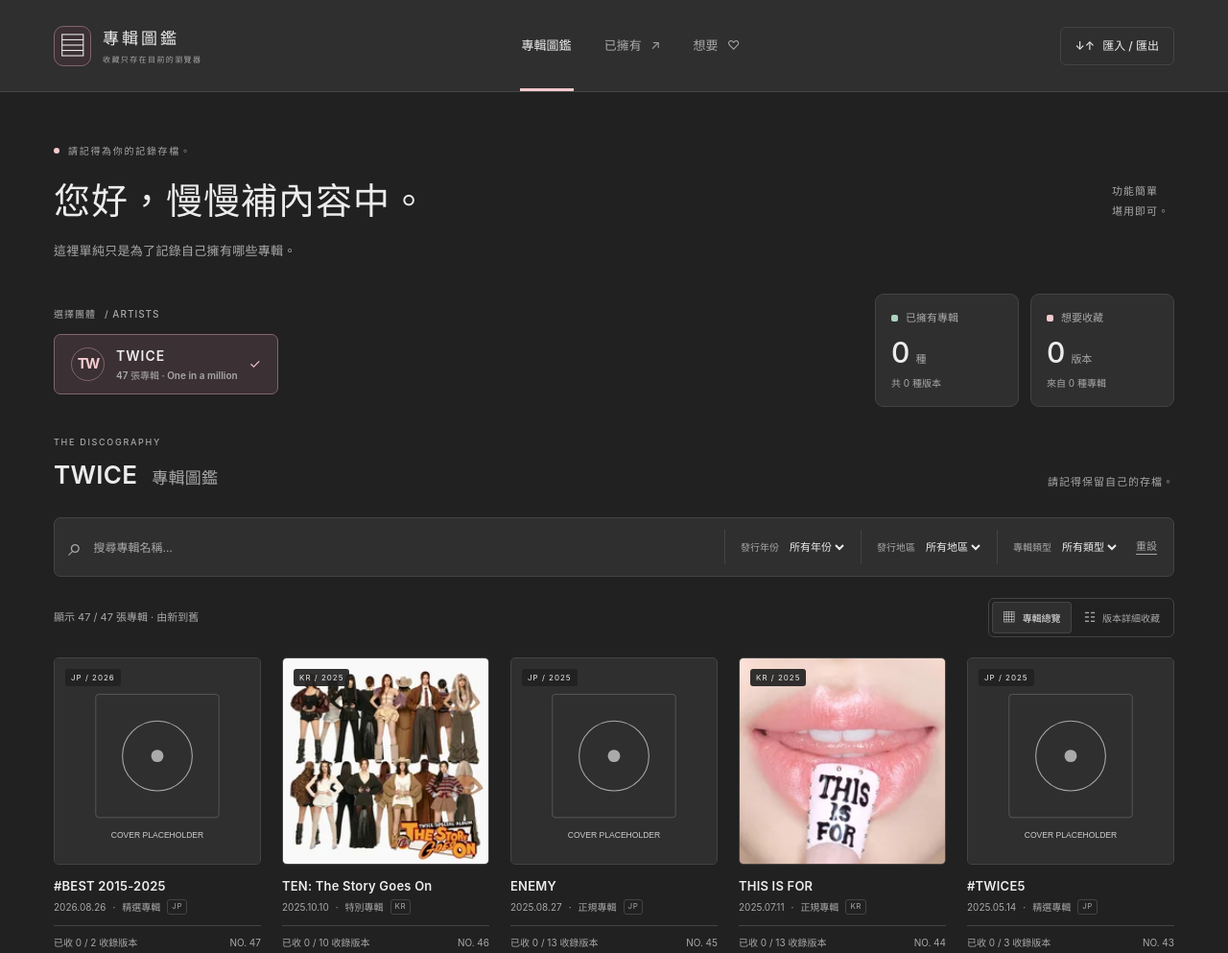
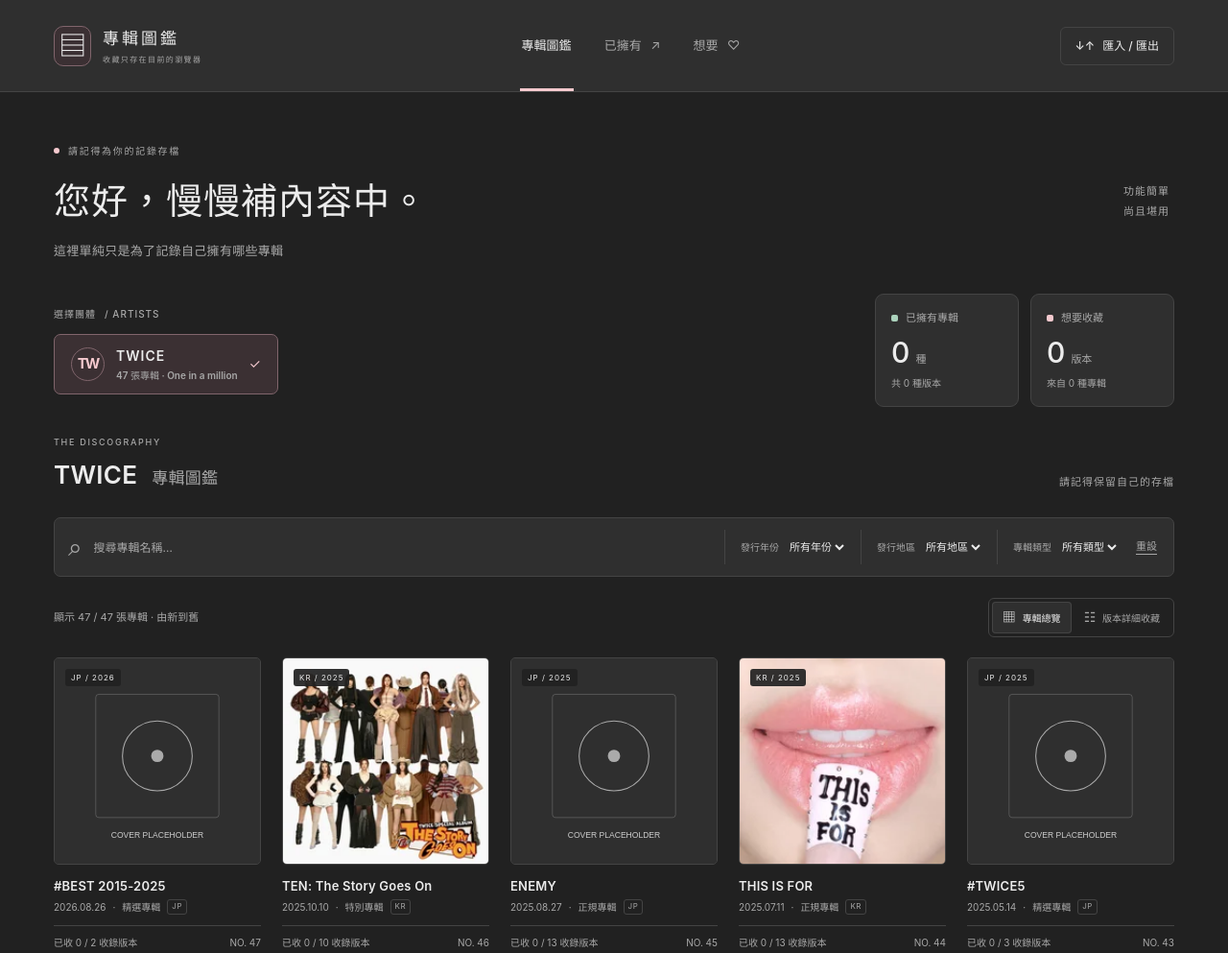
Before and after one commit to HCHI-w/Kpop-Collection, a website with bundled scripts: page index.html in a window 1280 px wide. Shown: the top 993 px of the page at 96% size. Built offline with nearby package versions, Linux system fonts and the light colour scheme.

Commit message:
Update index.html

```diff
--- a/index.html
+++ b/index.html
@@ -23,15 +23,15 @@
   </header>
   <main class="container">
     <section class="intro" aria-labelledby="intro-title">
-      <div><p class="eyebrow"><span class="tiny-dot"></span> 請記得為你的記錄存檔。</p><h1 id="intro-title">您好，慢慢補內容中。</h1><p class="intro-copy">這裡單純只是為了記錄自己擁有哪些專輯。</p></div>
-      <div class="intro-note"><span class="outline-heart" aria-hidden="true"></span><span>功能簡單<br>堪用即可。</span></div>
+      <div><p class="eyebrow"><span class="tiny-dot"></span> 請記得為你的記錄存檔</p><h1 id="intro-title">您好，慢慢補內容中。</h1><p class="intro-copy">這裡單純只是為了記錄自己擁有哪些專輯</p></div>
+      <div class="intro-note"><span class="outline-heart" aria-hidden="true"></span><span>功能簡單<br>尚且堪用</span></div>
     </section>
     <div class="collection-summary">
       <section class="artist-section" aria-labelledby="artist-title"><p id="artist-title" class="eyebrow">選擇團體 <span class="muted">/ ARTISTS</span></p><div id="artists" class="artists"></div></section>
       <section id="stats" class="stats" aria-label="目前團體收藏統計"></section>
     </div>
     <section id="catalog" aria-labelledby="catalog-title">
-      <div class="catalog-heading"><div><p class="eyebrow">THE DISCOGRAPHY</p><h2 id="catalog-title">TWICE <span>專輯圖鑑</span></h2></div><span class="catalog-note">請記得保留自己的存檔。</span></div>
+      <div class="catalog-heading"><div><p class="eyebrow">THE DISCOGRAPHY</p><h2 id="catalog-title">TWICE <span>專輯圖鑑</span></h2></div><span class="catalog-note">請記得保留自己的存檔</span></div>
       <div class="filters">
         <label class="search"><span aria-hidden="true">⌕</span><input id="search" type="search" placeholder="搜尋專輯名稱…" aria-label="搜尋專輯名稱" maxlength="150"></label>
         <div class="filter-selects">
```
